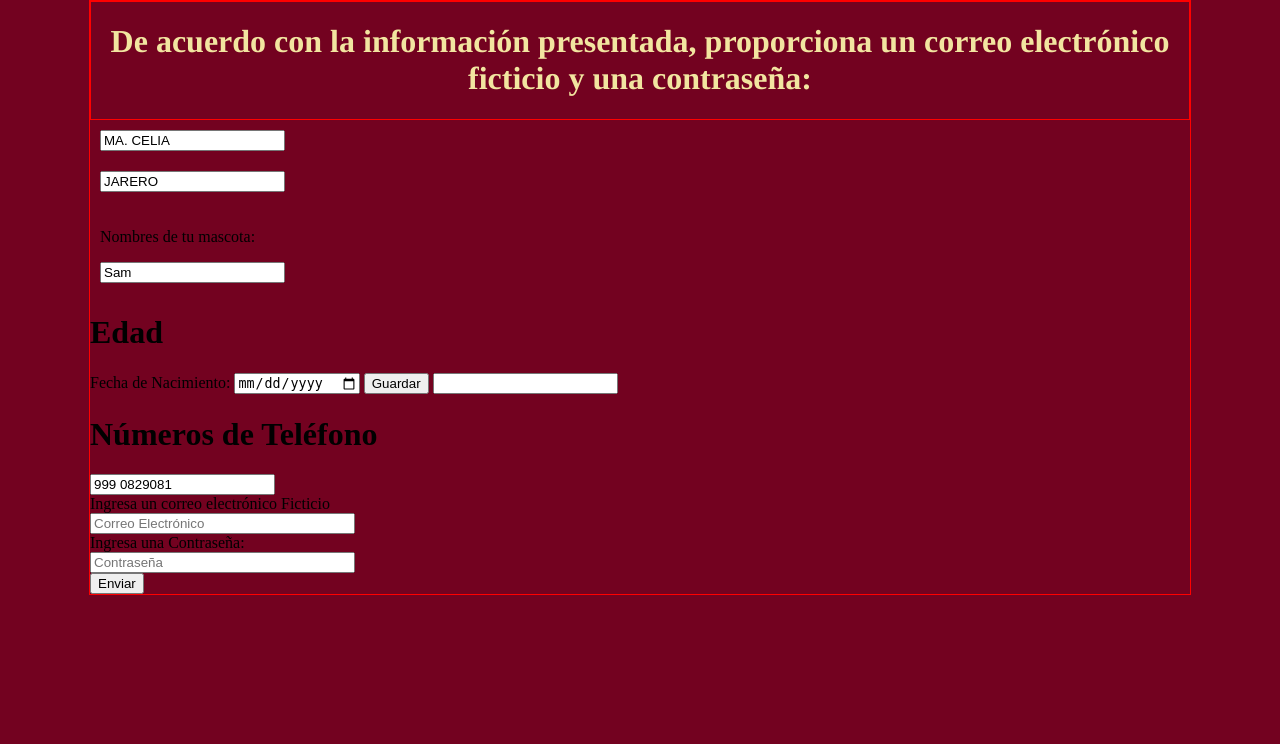
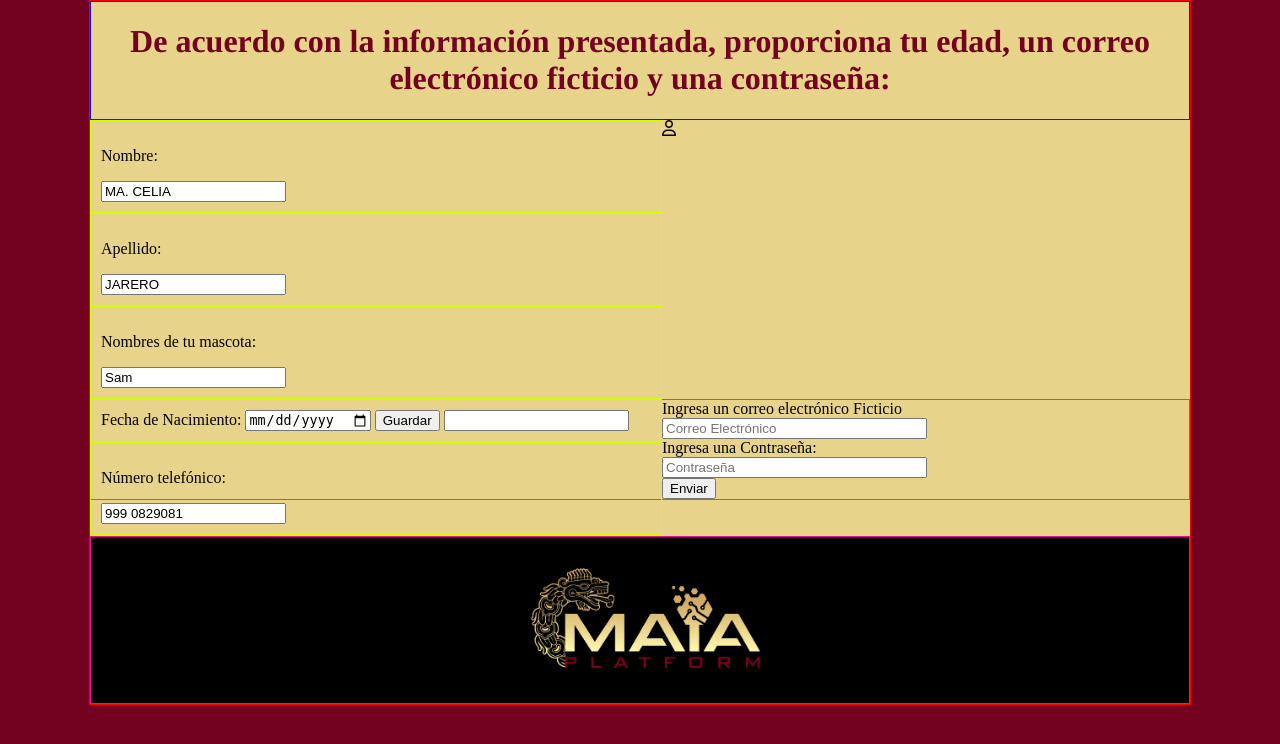
Before and after one commit to CarolinaDg26/validacion_contrasenas, a PHP site: page / in a window 1280 px wide. Shown: the top 744 px of the page. Run offline with PHP 8.4, Linux system fonts and the light colour scheme; some libraries are stand-ins or nearby versions.

Commit message:
deleted:    estilo.css 	new file:   estilo2.css 	modified:   index.php 	new file:   resultados.php

```diff
--- a/estilo.css
+++ /dev/null
@@ -1,16 +0,0 @@
-.ancho{
-    max-width: 1100px;
-    margin: auto;
-    border: 1px red solid;
-    background-color: #730220;
-  }
-  .contenedor1{
-    text-align: center;
-    font-family: Times;
-    color: #F2E5A0;
-    }
-    .column {
-        float: left;
-        width: 50%;
-        padding: 10px;
-    }
--- /dev/null
+++ b/estilo2.css
@@ -0,0 +1,36 @@
+.ancho{
+    max-width: 1100px;
+    margin: auto;
+    border: 1px red solid;
+    background-color:#730220;
+  }
+  .contenedor1{
+    border: 1px rgb(38, 0, 255) solid;
+    text-align: center;
+    /*text-shadow: 3px 3px 1px black;*/
+    font-family: Times;
+    color: #730220;
+    }
+    .user{
+
+    }
+  .contenedor2{
+    border: 1px rgb(255, 0, 170) solid;
+    background-color: black;
+    }
+  .column {
+    float: left;
+    width: 50%;
+    padding: 10px;
+    border: 1px rgb(208, 255, 0) solid;
+    }
+  .imge{
+    width: 25%;
+    padding-left: 38%;
+    }
+  .contenido{
+    border: 1px rgb(0, 153, 255) solid;
+    }
+  .fondo{
+    background-color: #E8D38B;
+  }
--- a/index.php
+++ b/index.php
@@ -7,21 +7,24 @@ require 'conexion.php';
     <meta charset="UTF-8">
     <meta name="viewport" content="width=device-width, initial-scale=1.0">
     <title>Validación de contraseñas</title>
-    <link rel="stylesheet" href="estilo.css">
+    <link rel="stylesheet" href="estilo2.css">
+    <script src='https://kit.fontawesome.com/e3805e7bb5.js' crossorigin='anonymous'></script>
 </head>
-<body onload="generarNumero()" class="ancho">
-<form action="enviar.php" id="forml" name="forml" method="POST">
+<body onload="generarNumero()" class="ancho" >
+<form class="fondo"action="enviar.php" id="forml" name="forml" method="POST">
 
-    <div class="contenedor1 ancho">
-        <h1>De acuerdo con la información presentada, proporciona un correo electrónico ficticio y una contraseña:</h1>
+    <div class="contenedor1">
+        <h1>De acuerdo con la información presentada, proporciona tu edad, un correo electrónico ficticio y una contraseña:</h1>
+    </div>
+
+    <i class="fa-regular fa-user user"></i>
+
+    <div class="column">
+    <p>Nombre: </p><input text="" type="text" id="fila-nombres"name="nombre"/>
     </div>
 
     <div class="column">
-        <input text="" type="text" id="fila-nombres"name="nombre"/>
-    </div>
-
-    <div class="column">
-        <input text="" type="text" id="fila-apellidos" name="apellido"/>
+        <p>Apellido: </p><input text="" type="text" id="fila-apellidos" name="apellido"/>
     </div>
 
     <div class="column">
@@ -31,27 +34,27 @@ require 'conexion.php';
 
     <div style="clear: both;"></div> <!-- Clear float para evitar problemas de altura -->
 
-    <div>
-        <h1>Edad</h1>
-        <label for="fecha-nacimiento">Fecha de Nacimiento:</label>
+    <div class="column">
+        <!--h1>Edad</!h1-->
+        <label  for="fecha-nacimiento">Fecha de Nacimiento:</label>
         <input type="date" id="fecha-nacimiento">
         <input class="btn_enviar" onclick="calcularEdad()" value="Guardar" type="button"/>
         <input type="text" id="resultado" name="fecha" readonly="true"/>
     </div>
 
-    <div>
-        <h1>Números de Teléfono</h1>
-        <!--<label for="lada">Selecciona una Lada:</label>
+    <div class="column">
+        <!--h1>Números de Teléfono</!--h1>
+        <label for="lada">Selecciona una Lada:</label>
         <select id="lada">
             <option value="999">999</option>
             <option value="988">988</option>
             Agrega más opciones de ladas según sea necesario
         </select
         <button-- onclick="generarNumero()">Generar Número</button-->
-        <input type="text" id="numero-generado" name="telefono"/>
+        <p>Número telefónico:</p><input type="text" id="numero-generado" name="telefono"/>
     </div>
 
-    <div>
+    <div class="contenido">
         <label for="correo">Ingresa un correo electrónico Ficticio</label><br>
         <input type="text" id="email" placeholder="Correo Electrónico" size="30" name="correo">
         <br>
@@ -59,9 +62,13 @@ require 'conexion.php';
         <input type="text" id="contrasena" placeholder="Contraseña" size="30" name="contra"><br>
         <input class="btn_enviar" type="button" value="Enviar" onclick="validar_formulario()"/>
     </div>
+    <br><br>
+    <div class="contenedor2">
+        <img class="imge" src="./imagenes/maia.png" alt="">
+    </div>
 
 </form>
-
+<!--Todas las funciones-->
     <script>
         // Función para cargar y mostrar un elemento aleatorio de un archivo CSV
         function mostrarElementoAleatorio(url, containerId) {
```
Also changed, not shown: resultados.php (added, +67 -0 lines).
